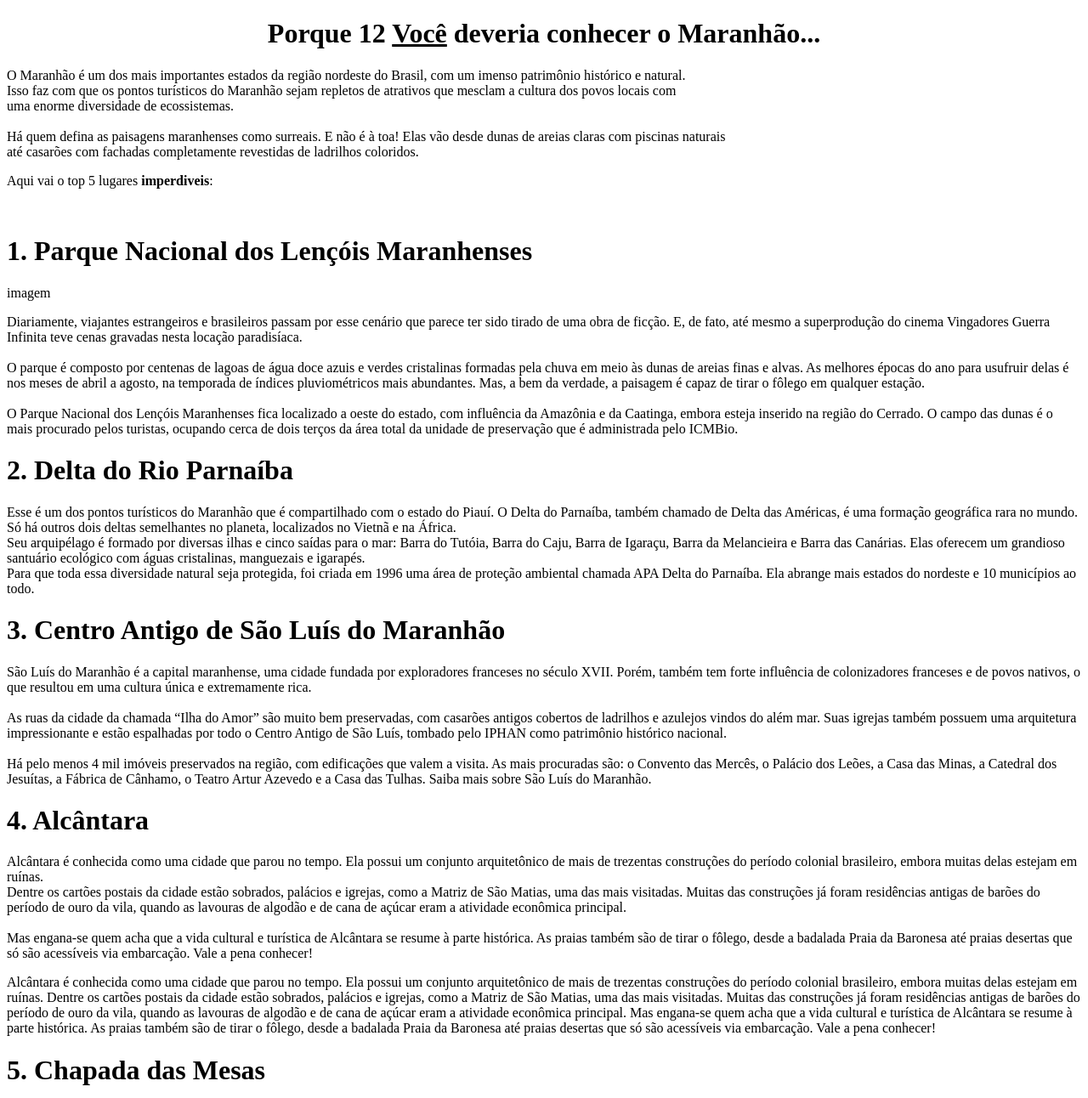
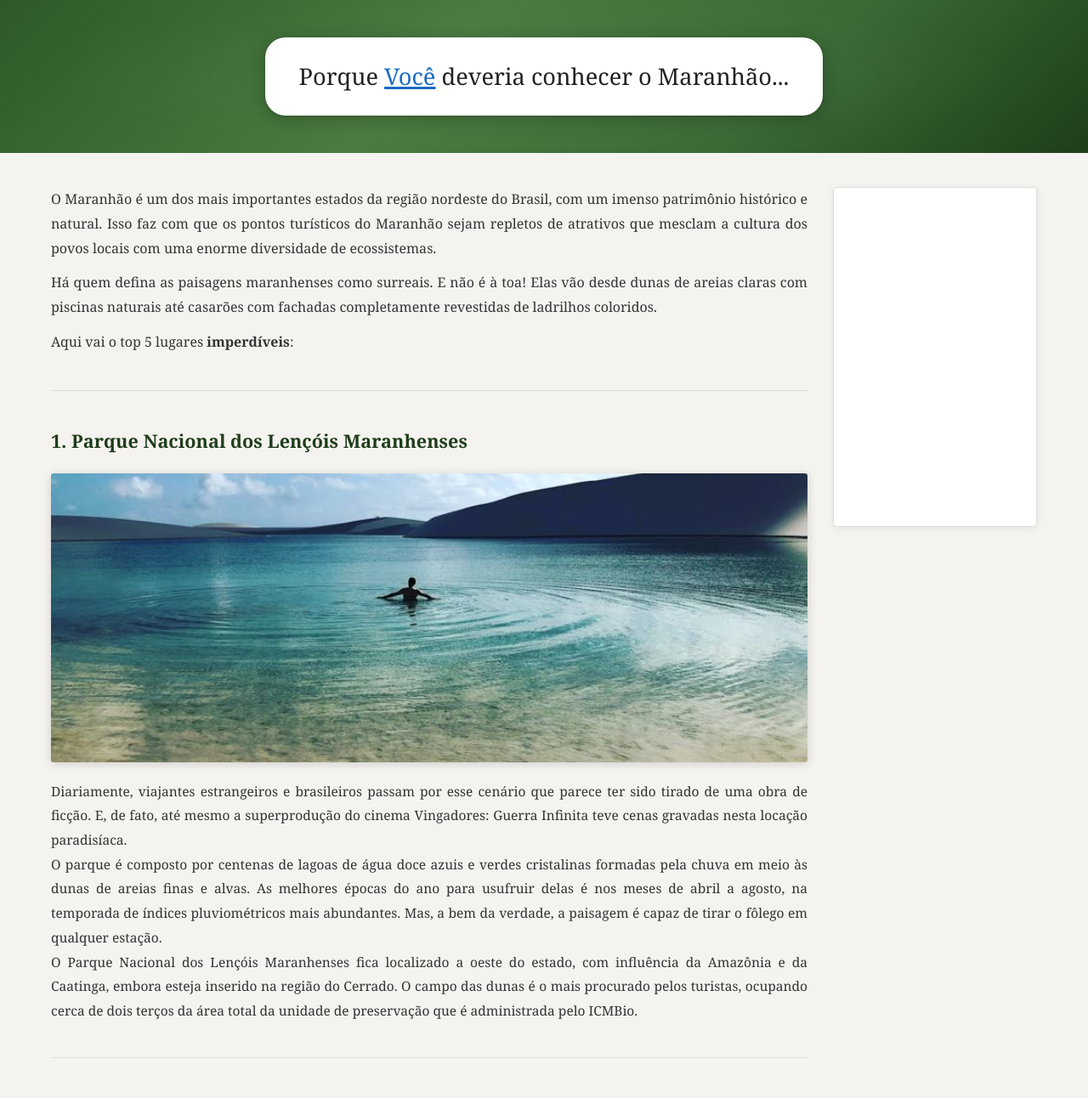
Before and after one commit to luaanwp/Tryouts, a plain HTML site: page Estudos/web/index.html in a window 1280 px wide. Shown: the top 1292 px of the page at 85% size. Drawn offline with Linux system fonts and the light colour scheme.

Commit message:
imagens, css e links

```diff
--- a/Estudos/web/css/estilo.css
+++ b/Estudos/web/css/estilo.css
@@ -1,4 +1,156 @@
+/* ===== RESET E BASE ===== */
+* {
+    margin: 0;
+    padding: 0;
+    box-sizing: border-box;
+}
+
+body {
+    font-family: 'Georgia', serif;
+    background-color: #f5f3ef;
+    color: #2c2c2c;
+    line-height: 1.8;
+}
+
+/* ===== HERO - FUNDO DO TÍTULO PRINCIPAL ===== */
+.hero {
+    width: 100%;
+    min-height: 180px;
+    background: linear-gradient(135deg, #2d5a27 0%, #4a7c3f 40%, #3a6b35 70%, #1e3d1a 100%);
+    display: flex;
+    align-items: center;
+    justify-content: center;
+    padding: 40px 20px;
+    position: relative;
+    overflow: hidden;
+}
+
+.hero::before {
+    content: '';
+    position: absolute;
+    inset: 0;
+    background: radial-gradient(ellipse at center, rgba(255,255,255,0.05) 0%, transparent 70%);
+    filter: blur(20px);
+}
+
+.titulo-box {
+    background: white;
+    box-shadow: 0 4px 24px rgba(0,0,0,0.25), 0 1px 4px rgba(0,0,0,0.15);
+    padding: 22px 40px;
+    border-radius: 24px;
+    text-align: center;
+    position: relative;
+    z-index: 1;
+    max-width: 820px;
+}
+
 .titulo {
-    text-align: center;
-    font-size: 2rem;
+    font-size: 1.7rem;
+    font-weight: normal;
+    color: #222;
+    text-decoration: none;
+    font-family: 'Georgia', serif;
 }
+
+.titulo u {
+    text-underline-offset: 3px;
+}
+
+.titulo a {
+    color: #1a6bbf;
+    text-decoration: underline;
+    cursor: pointer;
+}
+
+.titulo a:hover {
+    color: #0d4a8a;
+}
+
+/* ===== LAYOUT PRINCIPAL ===== */
+.layout {
+    display: flex;
+    max-width: 1200px;
+    margin: 0 auto;
+    padding: 40px 20px;
+    gap: 30px;
+    align-items: flex-start;
+}
+
+/* ===== CONTEÚDO PRINCIPAL ===== */
+.conteudo {
+    flex: 1;
+    min-width: 0;
+}
+
+/* ===== INTRODUÇÃO ===== */
+.intro {
+    margin-bottom: 40px;
+    padding-bottom: 30px;
+    border-bottom: 1px solid #ddd;
+}
+
+.intro p {
+    text-align: justify;
+    font-size: 1rem;
+    color: #333;
+    margin-bottom: 12px;
+}
+
+.intro .subtitulo-lista {
+    font-size: 1rem;
+    color: #333;
+    margin-top: 10px;
+}
+
+/* ===== SEÇÕES DE ATRAÇÕES ===== */
+.atracao {
+    margin-bottom: 50px;
+    padding-bottom: 40px;
+    border-bottom: 1px solid #e0ddd8;
+}
+
+.atracao:last-child {
+    border-bottom: none;
+}
+
+.atracao h2 {
+    font-size: 1.35rem;
+    font-weight: bold;
+    color: #1e3d1a;
+    margin-bottom: 18px;
+    font-family: 'Georgia', serif;
+}
+
+.atracao img {
+    width: 100%;
+    height: 340px;
+    object-fit: cover;
+    border-radius: 3px;
+    display: block;
+    margin-bottom: 20px;
+    box-shadow: 0 2px 12px rgba(0,0,0,0.15);
+}
+
+.atracao p {
+    text-align: justify;
+    font-size: 0.97rem;
+    color: #333;
+    line-height: 1.85;
+}
+
+/* ===== SIDEBAR ===== */
+.sidebar {
+    width: 240px;
+    flex-shrink: 0;
+    position: sticky;
+    top: 30px;
+}
+
+.sidebar-box {
+    background: white;
+    border: 1px solid #ddd;
+    border-radius: 4px;
+    min-height: 400px;
+    box-shadow: 0 2px 8px rgba(0,0,0,0.07);
+    padding: 16px;
+}
--- a/Estudos/web/index.html
+++ b/Estudos/web/index.html
@@ -1,98 +1,161 @@
 <!DOCTYPE html>
-<html>
+<html lang="pt-BR">
 
 <head>
-    <title>Turismo</title>
+    <meta charset="UTF-8">
+    <meta name="viewport" content="width=device-width, initial-scale=1.0">
+    <title>Turismo no Maranhão</title>
     <link rel="stylesheet" href="css/estilo.css">
 </head>
 
 <body>
-<div>
-<h1 class="titulo">Porque 12 <u>Você</u> deveria conhecer o Maranhão...</h1> <!-- colocar imagem apontando no Voce-->
-<p>O Maranhão é um dos mais importantes estados da região nordeste do Brasil, com um imenso patrimônio histórico e natural. <br>
-Isso faz com que os pontos turísticos do Maranhão sejam repletos de atrativos que mesclam a cultura dos povos locais com <br>
-uma enorme diversidade de ecossistemas. <br> <br> <!-- Quebralinha -->
 
-Há quem defina as paisagens maranhenses como surreais. E não é à toa! Elas vão desde dunas de areias claras com piscinas
-naturais <br> até casarões com fachadas completamente revestidas de ladrilhos coloridos.</p>
+    <!-- TÍTULO PRINCIPAL COM FUNDO VERDE E CAIXA BRANCA -->
+    <div class="hero">
+        <div class="titulo-box">
+            <h1 class="titulo">
+                Porque <a href="https://www.google.com/search?sxsrf=ANbL-n5P3gL3h6MxJipiuV1rckQq_IdYEQ:1773153892949&udm=2&q=voc%C3%AA" target="_blank"><u>Você</u></a> deveria conhecer o Maranhão...
+            </h1>
+        </div>
+    </div>
 
-<p>Aqui vai o top 5 lugares <strong>imperdiveis</strong>: </p> <br>
+    <!-- LAYOUT: CONTEÚDO + SIDEBAR -->
+    <div class="layout">
 
-<h1>1. <strong>Parque Nacional dos Lençóis Maranhenses</strong></h1>
+        <!-- CONTEÚDO PRINCIPAL -->
+        <main class="conteudo">
 
-imagem
+            <!-- INTRODUÇÃO -->
+            <div class="intro">
+                <p>
+                    O Maranhão é um dos mais importantes estados da região nordeste do Brasil, com um imenso patrimônio
+                    histórico e natural. Isso faz com que os pontos turísticos do Maranhão sejam repletos de atrativos
+                    que mesclam a cultura dos povos locais com uma enorme diversidade de ecossistemas.
+                </p>
+                <p>
+                    Há quem defina as paisagens maranhenses como surreais. E não é à toa! Elas vão desde dunas de areias
+                    claras com piscinas naturais até casarões com fachadas completamente revestidas de ladrilhos coloridos.
+                </p>
+                <p class="subtitulo-lista">Aqui vai o top 5 lugares <strong>imperdíveis</strong>:</p>
+            </div>
 
-<p>Diariamente, viajantes estrangeiros e brasileiros passam por esse cenário que parece ter sido tirado de uma obra de
-ficção. E, de fato, até mesmo a superprodução do cinema Vingadores Guerra Infinita teve cenas gravadas nesta locação
-paradisíaca. <br><br>
+            <!-- 1. LENÇÓIS MARANHENSES -->
+            <div class="atracao">
+                <h2>1. Parque Nacional dos Lençóis Maranhenses</h2>
+                <img src="imagens/site turismo/1.jpg" alt="Lençóis Maranhenses">
+                <p>
+                    Diariamente, viajantes estrangeiros e brasileiros passam por esse cenário que parece ter sido tirado
+                    de uma obra de ficção. E, de fato, até mesmo a superprodução do cinema Vingadores: Guerra Infinita
+                    teve cenas gravadas nesta locação paradisíaca.
+                </p>
+                <p>
+                    O parque é composto por centenas de lagoas de água doce azuis e verdes cristalinas formadas pela chuva
+                    em meio às dunas de areias finas e alvas. As melhores épocas do ano para usufruir delas é nos meses
+                    de abril a agosto, na temporada de índices pluviométricos mais abundantes. Mas, a bem da verdade, a
+                    paisagem é capaz de tirar o fôlego em qualquer estação.
+                </p>
+                <p>
+                    O Parque Nacional dos Lençóis Maranhenses fica localizado a oeste do estado, com influência da
+                    Amazônia e da Caatinga, embora esteja inserido na região do Cerrado. O campo das dunas é o mais
+                    procurado pelos turistas, ocupando cerca de dois terços da área total da unidade de preservação
+                    que é administrada pelo ICMBio.
+                </p>
+            </div>
 
-O parque é composto por centenas de lagoas de água doce azuis e verdes cristalinas formadas pela chuva em meio às dunas
-de areias finas e alvas. As melhores épocas do ano para usufruir delas é nos meses de abril a agosto, na temporada de
-índices pluviométricos mais abundantes. Mas, a bem da verdade, a paisagem é capaz de tirar o fôlego em qualquer estação. <br><br>
+            <!-- 2. DELTA DO PARNAÍBA -->
+            <div class="atracao">
+                <h2>2. Delta do Rio Parnaíba</h2>
+                <img src="imagens/site turismo/deltaduparnaiba.jpg" alt="Delta do Parnaíba">
+                <p>
+                    Esse é um dos pontos turísticos do Maranhão que é compartilhado com o estado do Piauí. O Delta do
+                    Parnaíba, também chamado de Delta das Américas, é uma formação geográfica rara no mundo. Só há outros
+                    dois deltas semelhantes no planeta, localizados no Vietnã e na África.
+                </p> <br>
+                <p>
+                    Seu arquipélago é formado por diversas ilhas e cinco saídas para o mar: Barra do Tutóia, Barra do
+                    Caju, Barra de Igaraçu, Barra da Melancieira e Barra das Canárias. Elas oferecem um grandioso
+                    santuário ecológico com águas cristalinas, manguezais e igarapés.
+                </p> <br>
+                <p>
+                    Para que toda essa diversidade natural seja protegida, foi criada em 1996 uma área de proteção
+                    ambiental chamada APA Delta do Parnaíba. Ela abrange mais estados do nordeste e 10 municípios ao todo.
+                </p>
+            </div>
 
-O Parque Nacional dos Lençóis Maranhenses fica localizado a oeste do estado, com influência da Amazônia e da Caatinga,
-embora esteja inserido na região do Cerrado. O campo das dunas é o mais procurado pelos turistas, ocupando cerca de dois
-terços da área total da unidade de preservação que é administrada pelo ICMBio.</p>
+            <!-- 3. CENTRO ANTIGO DE SÃO LUÍS -->
+            <div class="atracao">
+                <h2>3. Centro Antigo de São Luís do Maranhão</h2>
+                <img src="imagens/site turismo/03.jpg" alt="Centro Antigo de São Luís">
+                <p>
+                    São Luís do Maranhão é a capital maranhense, uma cidade fundada por exploradores franceses no século
+                    XVII. Porém, também tem forte influência de colonizadores portugueses e de povos nativos, o que
+                    resultou em uma cultura única e extremamente rica.
+                </p> <br>
+                <p>
+                    As ruas da cidade da chamada "Ilha do Amor" são muito bem preservadas, com casarões antigos cobertos
+                    de ladrilhos e azulejos vindos do além mar. Suas igrejas também possuem uma arquitetura impressionante
+                    e estão espalhadas por todo o Centro Antigo de São Luís, tombado pelo IPHAN como patrimônio histórico
+                    nacional.
+                </p> <br>
+                <p>
+                    Há pelo menos 4 mil imóveis preservados na região, com edificações que valem a visita. As mais
+                    procuradas são: o Convento das Mercês, o Palácio dos Leões, a Casa das Minas, a Catedral dos
+                    Jesuítas, a Fábrica de Cânhamo, o Teatro Artur Azevedo e a Casa das Tulhas.
+                </p>
+            </div>
 
-<h1>2. <strong>Delta do Rio Parnaíba</strong></h1>
+            <!-- 4. ALCÂNTARA -->
+            <div class="atracao">
+                <h2>4. Alcântara</h2>
+                <img src="imagens/site turismo/04.jpg" alt="Alcântara">
+                <p>
+                    Alcântara é conhecida como uma cidade que parou no tempo. Ela possui um conjunto arquitetônico de
+                    mais de trezentas construções do período colonial brasileiro, embora muitas delas estejam em ruínas.
+                </p> <br>
+                <p>
+                    Dentre os cartões postais da cidade estão sobrados, palácios e igrejas, como a Matriz de São Matias,
+                    uma das mais visitadas. Muitas das construções já foram residências antigas de barões do período de
+                    ouro da vila, quando as lavouras de algodão e de cana de açúcar eram a atividade econômica principal.
+                </p> <br>
+                <p>
+                    Mas engana-se quem acha que a vida cultural e turística de Alcântara se resume à parte histórica.
+                    As praias também são de tirar o fôlego, desde a badalada Praia da Baronesa até praias desertas que
+                    só são acessíveis via embarcação. Vale a pena conhecer!
+                </p>
+            </div>
 
-<p>Esse é um dos pontos turísticos do Maranhão que é compartilhado com o estado do Piauí. O Delta do Parnaíba, também
-chamado de Delta das Américas, é uma formação geográfica rara no mundo. Só há outros dois deltas semelhantes no planeta,
-localizados no Vietnã e na África. <br>
+            <!-- 5. CHAPADA DAS MESAS -->
+            <div class="atracao">
+                <h2>5. Chapada das Mesas</h2>
+                <img src="imagens/site turismo/chapadadasmesas.jpg" alt="Chapada das Mesas">
+                <p>
+                    O Parque Nacional da Chapada das Mesas não poderia deixar de estar presente nessa lista de pontos
+                    turísticos do Maranhão. Localizado no sul maranhense, esse é um destino repleto de quedas d'água,
+                    trilhas em meio a mata nativa e parques naturais com águas cristalinas e calmas.
+                </p> <br>
+                <p>
+                    A região dista pouco mais de 830 km da capital São Luís. Por isso, muitos dos visitantes vêm da
+                    capital de Tocantins, Palmas, que é mais próxima.
+                </p> <br>
+                <p>
+                    Dentre os seus principais atrativos, estão as Cachoeiras Gêmeas do Itapecuru, a Cachoeira de São
+                    Romão, o Portal da Chapada das Mesas, o Poço Azul, a Cachoeira da Prata, o Morro do Chapéu e o
+                    Complexo Turístico da Pedra Caída. Como os principais locais ficam longe do centro da cidade, é
+                    importante chegar a eles com o acompanhamento de um guia especializado. Também é recomendado o uso
+                    de veículos com tração 4X4. Mas o esforço compensa!
+                </p>
+            </div>
 
-Seu arquipélago é formado por diversas ilhas e cinco saídas para o mar: Barra do Tutóia, Barra do Caju, Barra de
-Igaraçu, Barra da Melancieira e Barra das Canárias. Elas oferecem um grandioso santuário ecológico com águas
-cristalinas, manguezais e igarapés. <br>
+        </main>
 
-Para que toda essa diversidade natural seja protegida, foi criada em 1996 uma área de proteção ambiental chamada APA
-Delta do Parnaíba. Ela abrange mais estados do nordeste e 10 municípios ao todo.</p>
+        <!-- SIDEBAR -->
+        <aside class="sidebar">
+            <div class="sidebar-box">
+                <!-- Adicione aqui informações extras, termos ou legendas -->
+            </div>
+        </aside>
 
-<h1>3. <strong>Centro Antigo de São Luís do Maranhão</strong></h1>
-<p>São Luís do Maranhão é a capital maranhense, uma cidade fundada por exploradores franceses no século XVII. Porém, também
-tem forte influência de colonizadores franceses e de povos nativos, o que resultou em uma cultura única e extremamente
-rica. <br><br>
+    </div>
 
-As ruas da cidade da chamada “Ilha do Amor” são muito bem preservadas, com casarões antigos cobertos de ladrilhos e
-azulejos vindos do além mar. Suas igrejas também possuem uma arquitetura impressionante e estão espalhadas por todo o
-Centro Antigo de São Luís, tombado pelo IPHAN como patrimônio histórico nacional. <br> <br>
-
-Há pelo menos 4 mil imóveis preservados na região, com edificações que valem a visita. As mais procuradas são: o
-Convento das Mercês, o Palácio dos Leões, a Casa das Minas, a Catedral dos Jesuítas, a Fábrica de Cânhamo, o Teatro
-Artur Azevedo e a Casa das Tulhas. Saiba mais sobre São Luís do Maranhão.</p>
-
-<h1>4. <strong>Alcântara</strong></h1>
-<p>Alcântara é conhecida como uma cidade que parou no tempo. Ela possui um conjunto arquitetônico de mais de trezentas
-construções do período colonial brasileiro, embora muitas delas estejam em ruínas. <br>
-
-Dentre os cartões postais da cidade estão sobrados, palácios e igrejas, como a Matriz de São Matias, uma das mais
-visitadas. Muitas das construções já foram residências antigas de barões do período de ouro da vila, quando as lavouras
-de algodão e de cana de açúcar eram a atividade econômica principal. <br><br>
-
-Mas engana-se quem acha que a vida cultural e turística de Alcântara se resume à parte histórica. As praias também são
-de tirar o fôlego, desde a badalada Praia da Baronesa até praias desertas que só são acessíveis via embarcação. Vale a
-pena conhecer!</p>
-Alcântara é conhecida como uma cidade que parou no tempo. Ela possui um conjunto arquitetônico de mais de trezentas construções do período colonial brasileiro, embora muitas delas estejam em ruínas.
-
-Dentre os cartões postais da cidade estão sobrados, palácios e igrejas, como a Matriz de São Matias, uma das mais visitadas. Muitas das construções já foram residências antigas de barões do período de ouro da vila, quando as lavouras de algodão e de cana de açúcar eram a atividade econômica principal.
-
-Mas engana-se quem acha que a vida cultural e turística de Alcântara se resume à parte histórica. As praias também são de tirar o fôlego, desde a badalada Praia da Baronesa até praias desertas que só são acessíveis via embarcação. Vale a pena conhecer!
-
-<h1>5. <strong>Chapada das Mesas</strong></h1>
-
-<p>O Parque Nacional da Chapada das Mesas não poderia deixar de estar presente nessa lista de pontos turísticos do
-Maranhão. Localizado no sul maranhense, esse é um destino repleto de quedas d’água, trilhas em meio a mata nativa e
-parques naturais com águas cristalinas e calmas. <br>
-
-A região dista pouco mais de 830 km da capital São Luís. Por isso, muitos dos visitantes vêm da capital de Tocantins,
-Palmas, que é mais próxima. <br> <br>
-
-Dentre os seus principais atrativos, estão as Cachoeiras Gêmeas do Itapecuru, a Cachoeira de São Romão, o Portal da
-Chapada das Mesas, o Poço Azul, a Cachoeira da Prata, o Morro do Chapéu e o Complexo Turístico da Pedra Caída. Opções é
-que não faltam para relaxar ou até mesmo para a prática de esportes radicais. <br> <br>
-
-Como os principais locais procurados pelos turistas ficam longe do centro da cidade, é importante chegar a eles com o
-acompanhamento de um guia especializado. Também é recomendado o uso de veículos com tração 4X4. Mas o esforço compensa!</p>
-</div>
 </body>
-
 </html>
```
Also changed, not shown: Estudos/web/imagens/site turismo/03.jpg (renamed from imagens/site turismo/03.jpg), Estudos/web/imagens/site turismo/04.jpg (renamed from imagens/site turismo/04.jpg), Estudos/web/imagens/site turismo/1.jpg (renamed from imagens/site turismo/1.jpg), Estudos/web/imagens/site turismo/chapadadasmesas.jpg (renamed from imagens/site turismo/chapadadasmesas.jpg), Estudos/web/imagens/site turismo/deltaduparnaiba.jpg (renamed from imagens/site turismo/deltaduparnaiba.jpg).
